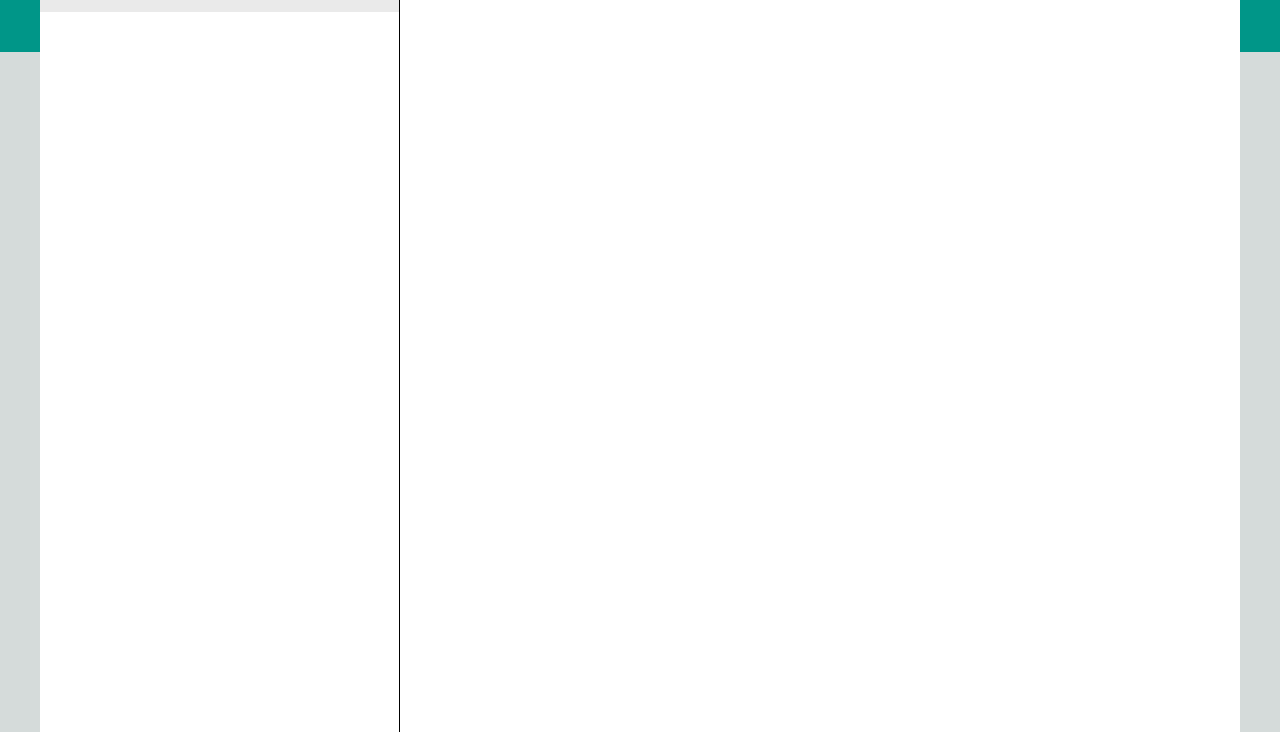
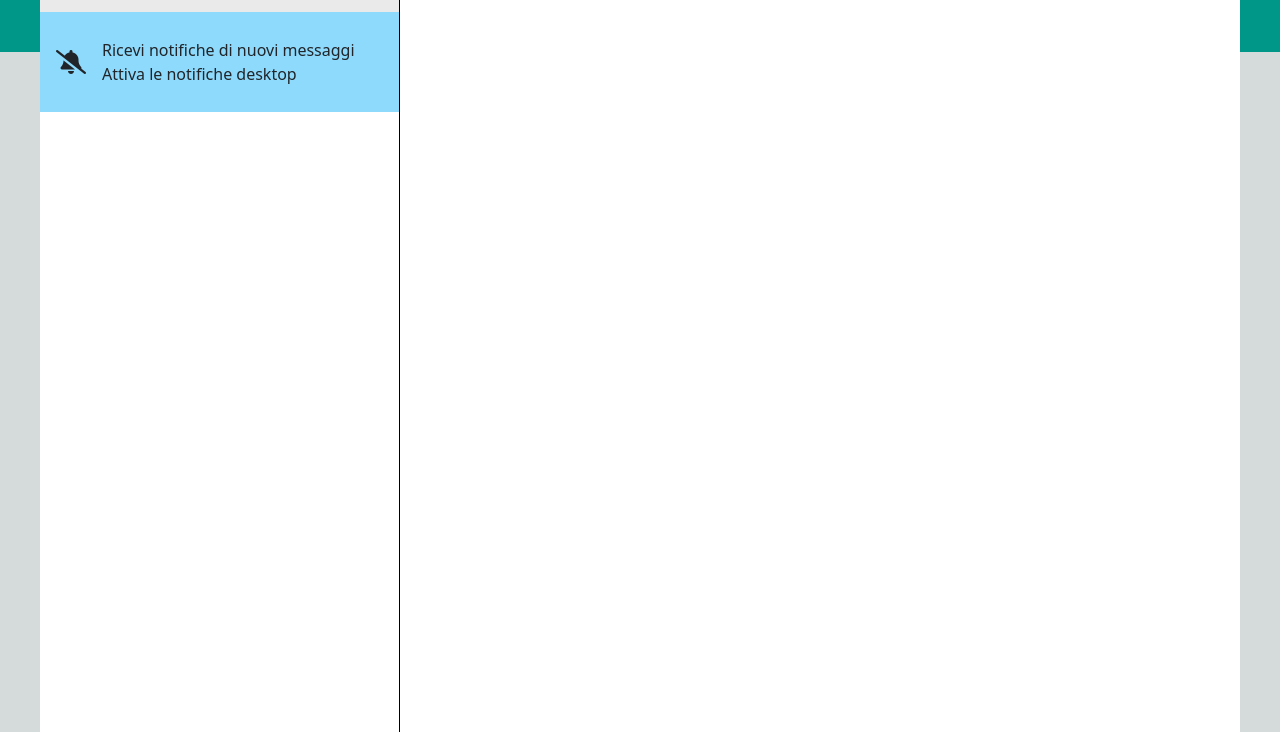
Before and after one commit to BrianBontempi/vue-boolzapp, a plain HTML site: page index.html in a window 1280 px wide. Shown: the part 68-800 px from the top of the page. Drawn offline with nearby package versions, Linux system fonts and the light colour scheme.

Commit message:
add notification section

```diff
--- a/css/style.css
+++ b/css/style.css
@@ -74,3 +74,11 @@ main{
     display: flex;
     gap: 20px;
 }
+
+/* notification section  */
+.notification {
+    width: 100%;
+    height: 100px;
+
+    background-color: #8edafc;
+}
--- a/index.html
+++ b/index.html
@@ -17,13 +17,16 @@
 </head>
 <body>
     <div id="root">
+    <!-- bacground -->
         <section class="background">
             <div id="top-bg"></div>
             <div id="bottom-bg"></div>
         </section>
+    <!-- app section -->
         <section class="web-app d-flex justify-content-center  align-items-center">
             <div class="container-app d-flex">
                 <nav>
+    <!-- header chat -->
                     <div class="header px-3 d-flex justify-content-between align-items-center">
                         <div class="d-flex align-items-center gap-2">
                             <div class="box-image">
@@ -37,6 +40,16 @@
                             <i class="fa-solid fa-ellipsis-vertical fa-xl"></i>
                         </div>
                     </div>
+    <!-- notification section  -->
+                    <section class="notification px-3 d-flex align-items-center gap-3">
+                        <div class="d-flex justify-content-center align-items-center">
+                            <i class="fa-solid fa-bell-slash fa-xl"></i>
+                        </div>
+                        <div class="notification-message">
+                            <div>Ricevi notifiche di nuovi messaggi</div>
+                            <div>Attiva le notifiche desktop</div>
+                        </div>
+                    </section>
 
                 </nav>
                 <main>
```
